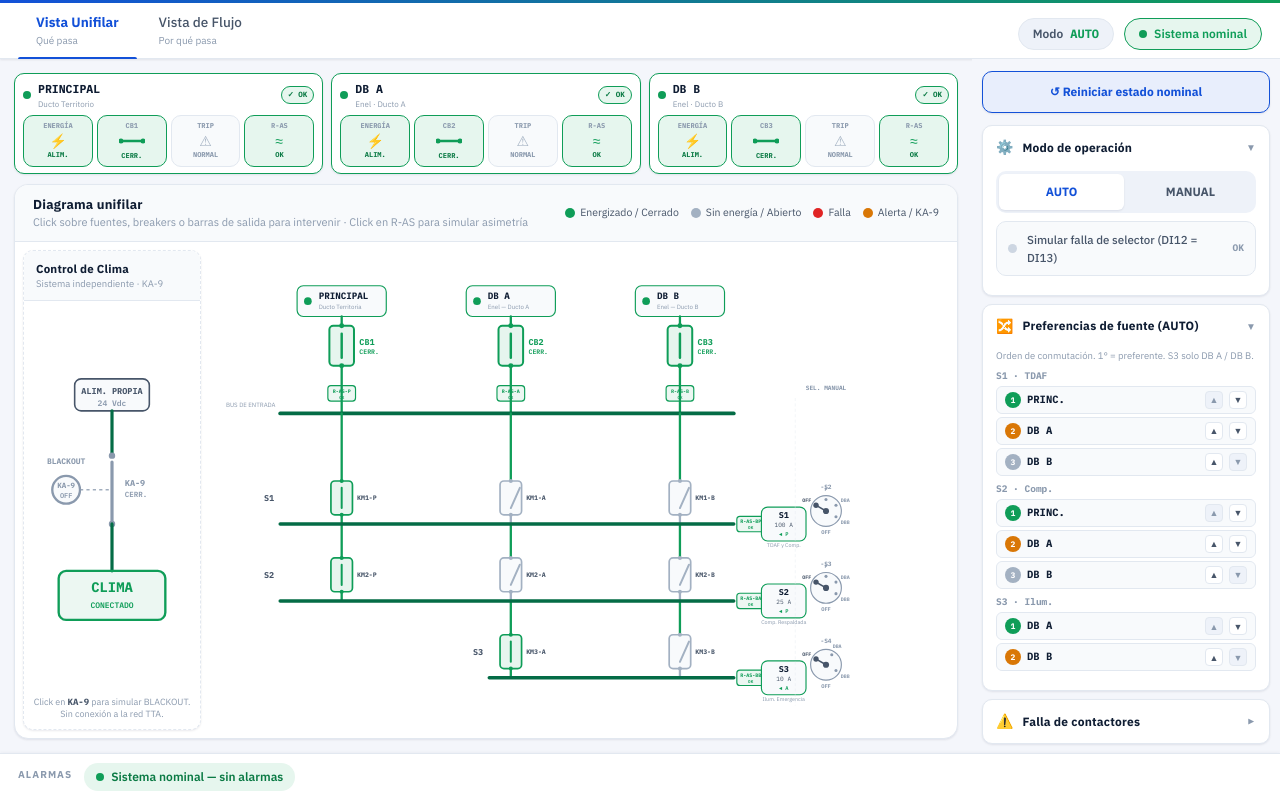
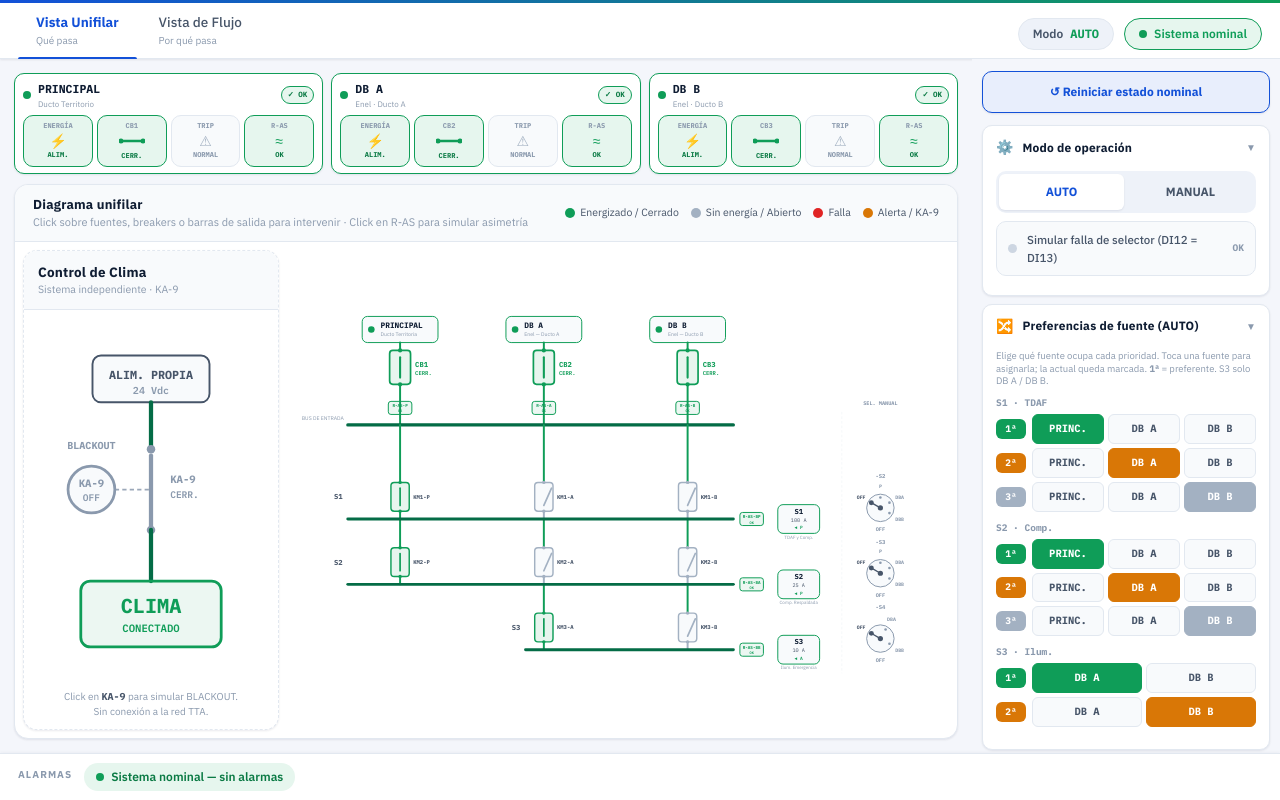
Before and after one commit to NicoBrito/tta-simulator, a React (Vite) app: page / in a window 1280 px wide. Built offline with nearby package versions, Linux system fonts and the light colour scheme.

Commit message:
patos prompt

```diff
--- a/src/components/ControlPanel/ControlPanel.tsx
+++ b/src/components/ControlPanel/ControlPanel.tsx
@@ -5,6 +5,10 @@ import type { OutputId, ContactorId, SourceId } from '../../engine'
 
 const SOURCE_SHORT: Record<SourceId, string> = { P: 'PRINC.', A: 'DB A', B: 'DB B' }
 const OUT_LABEL: Record<OutputId, string> = { S1: 'S1 · TDAF', S2: 'S2 · Comp.', S3: 'S3 · Ilum.' }
+const ALL_SRCS: SourceId[] = ['P', 'A', 'B']
+// Color y etiqueta por nivel de prioridad
+const PRIO_COLOR = ['var(--energized)', 'var(--warn)', 'var(--dead)']
+const PRIO_LABEL = ['1ª', '2ª', '3ª']
 
 type Tone = 'good' | 'danger' | 'warn'
 
@@ -130,12 +134,14 @@ export default function ControlPanel() {
   const isFalla = mode === 'FALLA_SELECTOR'
   const faultCount = Object.values(inputs.contactorFaults).filter(Boolean).length
 
-  function swapPref(out: OutputId, i: number, dir: -1 | 1) {
+  // Asigna `src` a la prioridad `slot` intercambiándolo con su posición actual
+  // (mantiene la lista como una permutación válida, sin fuentes repetidas).
+  function setPrefAt(out: OutputId, slot: number, src: SourceId) {
     const prefs = [...inputs.outputs[out].prefs]
-    const j = i + dir
-    if (j < 0 || j >= prefs.length) return
-    ;[prefs[i], prefs[j]] = [prefs[j], prefs[i]]
-    prefs.forEach((src, idx) => setOutputPref(out, idx, src))
+    const cur = prefs.indexOf(src)
+    if (cur < 0 || cur === slot) return
+    ;[prefs[slot], prefs[cur]] = [prefs[cur], prefs[slot]]
+    prefs.forEach((s, idx) => setOutputPref(out, idx, s))
   }
 
   return (
@@ -188,55 +194,55 @@ export default function ControlPanel() {
 
       {/* ── PREFERENCIAS DE FUENTE (AUTO) ── */}
       <Section title="Preferencias de fuente (AUTO)" icon="🔀">
-        <div style={{ fontSize: 9.5, color: 'var(--text-muted)', marginBottom: 6, lineHeight: 1.35 }}>
-          Orden de conmutación. 1° = preferente. S3 solo DB A / DB B.
+        <div style={{ fontSize: 9.5, color: 'var(--text-muted)', marginBottom: 8, lineHeight: 1.35 }}>
+          Elige qué fuente ocupa cada prioridad. Toca una fuente para asignarla; la actual queda
+          marcada. <strong>1ª</strong> = preferente. S3 solo DB A / DB B.
         </div>
         {(['S1','S2','S3'] as OutputId[]).map((out) => {
           const prefs = inputs.outputs[out].prefs
+          const sources = ALL_SRCS.filter((s) => prefs.includes(s))
           return (
-            <div key={out} style={{ marginBottom: 6 }}>
+            <div key={out} style={{ marginBottom: 9 }}>
               <div style={{
                 fontSize: 9.5, fontWeight: 700, color: 'var(--text-muted)',
-                fontFamily: 'var(--font-mono)', marginBottom: 3,
+                fontFamily: 'var(--font-mono)', marginBottom: 4,
               }}>{OUT_LABEL[out]}</div>
-              <div style={{ display: 'flex', flexDirection: 'column', gap: 3 }}>
-                {prefs.map((src, i) => (
-                  <div key={src} style={{
-                    display: 'flex', alignItems: 'center', gap: 6,
-                    padding: '4px 8px', borderRadius: 'var(--r-sm)',
-                    background: 'var(--bg-inset)', border: '1px solid var(--border)',
-                  }}>
-                    {/* Círculo numerado */}
-                    <span style={{
-                      width: 16, height: 16, borderRadius: '50%', flexShrink: 0,
-                      background: i === 0 ? 'var(--energized)' : i === 1 ? 'var(--warn)' : 'var(--dead)',
-                      display: 'flex', alignItems: 'center', justifyContent: 'center',
-                      fontSize: 8, fontWeight: 700, color: '#fff', fontFamily: 'var(--font-mono)',
-                    }}>{i + 1}</span>
-                    {/* Nombre fuente */}
-                    <span style={{
-                      flex: 1, fontSize: 10.5, fontWeight: 700,
-                      color: 'var(--text-primary)', fontFamily: 'var(--font-mono)',
-                    }}>{SOURCE_SHORT[src]}</span>
-                    {/* Flechas */}
-                    <button type="button" disabled={i === 0} onClick={() => swapPref(out, i, -1)}
-                      style={{
-                        width: 18, height: 18, border: '1px solid var(--border)', borderRadius: 4,
-                        background: i === 0 ? 'var(--bg-subtle)' : 'var(--bg-surface)',
-                        color: i === 0 ? 'var(--text-muted)' : 'var(--text-secondary)',
-                        cursor: i === 0 ? 'default' : 'pointer', fontSize: 9, padding: 0,
-                        display: 'flex', alignItems: 'center', justifyContent: 'center',
-                      }}>▲</button>
-                    <button type="button" disabled={i === prefs.length - 1} onClick={() => swapPref(out, i, 1)}
-                      style={{
-                        width: 18, height: 18, border: '1px solid var(--border)', borderRadius: 4,
-                        background: i === prefs.length - 1 ? 'var(--bg-subtle)' : 'var(--bg-surface)',
-                        color: i === prefs.length - 1 ? 'var(--text-muted)' : 'var(--text-secondary)',
-                        cursor: i === prefs.length - 1 ? 'default' : 'pointer', fontSize: 9, padding: 0,
-                        display: 'flex', alignItems: 'center', justifyContent: 'center',
-                      }}>▼</button>
-                  </div>
-                ))}
+              <div style={{ display: 'flex', flexDirection: 'column', gap: 4 }}>
+                {prefs.map((_, slot) => {
+                  const col = PRIO_COLOR[slot]
+                  return (
+                    <div key={slot} style={{ display: 'flex', alignItems: 'center', gap: 6 }}>
+                      {/* Insignia de prioridad */}
+                      <span style={{
+                        flexShrink: 0, minWidth: 30, textAlign: 'center',
+                        padding: '3px 0', borderRadius: 'var(--r-sm)',
+                        background: col, color: '#fff', fontSize: 9.5, fontWeight: 700,
+                        fontFamily: 'var(--font-mono)',
+                      }}>{PRIO_LABEL[slot]}</span>
+                      {/* Botones de fuente (la activa, resaltada) */}
+                      <div style={{ display: 'flex', gap: 4, flex: 1 }}>
+                        {sources.map((src) => {
+                          const active = prefs[slot] === src
+                          return (
+                            <button key={src} type="button"
+                              onClick={() => setPrefAt(out, slot, src)}
+                              title={active ? `${SOURCE_SHORT[src]} ya es la ${PRIO_LABEL[slot]} preferencia`
+                                : `Asignar ${SOURCE_SHORT[src]} como ${PRIO_LABEL[slot]} preferencia`}
+                              style={{
+                                flex: 1, padding: '6px 0', borderRadius: 'var(--r-sm)',
+                                fontSize: 10.5, fontWeight: 700, fontFamily: 'var(--font-mono)',
+                                cursor: active ? 'default' : 'pointer',
+                                border: `1.5px solid ${active ? col : 'var(--border)'}`,
+                                background: active ? col : 'var(--bg-inset)',
+                                color: active ? '#fff' : 'var(--text-secondary)',
+                                transition: 'all 0.15s ease',
+                              }}>{SOURCE_SHORT[src]}</button>
+                          )
+                        })}
+                      </div>
+                    </div>
+                  )
+                })}
               </div>
             </div>
           )
--- a/src/components/SingleLineDiagram/SingleLineDiagram.tsx
+++ b/src/components/SingleLineDiagram/SingleLineDiagram.tsx
@@ -20,7 +20,8 @@ const C_BORDER  = 'var(--border)'
 const C_BRAND   = 'var(--brand)'
 
 // ── Layout ───────────────────────────────────────────────────────────────────
-// viewBox: 960 × 720  (ampliado para KA-9 abajo y relés de asimetría)
+// viewBox: 1040 × 580. Lado derecho re-espaciado para que las cajas de salida
+// (S1/S2/S3) y los selectores manuales no se superpongan.
 const COL: Record<SourceId, number> = { P: 170, A: 390, B: 610 }
 const ROW: Record<OutputId, number> = { S1: 300, S2: 400, S3: 500 }
 const BUS_Y   = 190   // bus principal de entrada
@@ -35,12 +36,12 @@ const KM_W = 28, KM_H = 44   // contactor
 const xBusL = 90
 const xBusR = 680
 
-// Etiquetas de salida (caja S1/S2/S3): centradas en xOutBox
-const xOutBox = 718
-
-// Separador y selectores manuales
-const xSep  = 760
-const SEL_X = 800
+// Relé R-AS de salida, caja de salida y columna de selectores (con holgura entre sí)
+const xRasOut = xBusR + 28   // relé R-AS de barra de salida  (686–726)
+const xOutBox = 748          // caja S1/S2/S3 (left)           (748–812)
+const OUTBOX_W = 64
+const xSep    = 846          // separador vertical
+const SEL_X   = 905          // centro de los selectores manuales
 
 // Nombres
 const SOURCE_NAMES: Record<SourceId, string> = { P: 'PRINCIPAL', A: 'DB A', B: 'DB B' }
@@ -112,8 +113,9 @@ function RotarySelector({ cx, cy, out, selection, active, onSelect }: {
   active: boolean
   onSelect: (src: SourceId | null) => void
 }) {
-  const R = 20
+  const R = 21
   const armLen = R - 4
+  const labelR = R + 13
   const positions = SEL_POSITIONS[out]
   const n = positions.length
   const toRad = (deg: number) => (deg * Math.PI) / 180
@@ -126,7 +128,8 @@ function RotarySelector({ cx, cy, out, selection, active, onSelect }: {
   const tipY = cy + Math.sin(armAngle) * armLen
   return (
     <g style={{ cursor: active ? 'pointer' : 'default' }}>
-      <text x={cx} y={cy - R - 8} textAnchor="middle" fontSize={8} fontWeight={700}
+      {/* Nombre del selector — bien por encima del arco de etiquetas para no montarse */}
+      <text x={cx} y={cy - R - 24} textAnchor="middle" fontSize={8.5} fontWeight={700}
         fill={active ? C_BRAND : C_MUTED} fontFamily={FONT_MONO}>{SEL_NAMES[out]}</text>
       <circle cx={cx} cy={cy} r={R} fill={active ? 'var(--brand-tint)' : C_INSET}
         stroke={active ? C_BRAND : C_MUTED} strokeWidth={active ? 2 : 1.5} />
@@ -134,16 +137,16 @@ function RotarySelector({ cx, cy, out, selection, active, onSelect }: {
         const rad = toRad(angleOf(i))
         const px = cx + Math.cos(rad) * (R - 5)
         const py = cy + Math.sin(rad) * (R - 5)
-        const lx = cx + Math.cos(rad) * (R + 9)
-        const ly = cy + Math.sin(rad) * (R + 9)
+        const lx = cx + Math.cos(rad) * labelR
+        const ly = cy + Math.sin(rad) * labelR
         const isSel = selIdx === i
         return (
           <g key={i} onClick={active ? () => onSelect(src) : undefined}
             style={{ cursor: active ? 'pointer' : 'default' }}>
-            {active && <circle cx={px} cy={py} r={7} fill="transparent" className="tta-hit" />}
-            <circle cx={px} cy={py} r={isSel ? 3.5 : 2}
+            {active && <circle cx={px} cy={py} r={8} fill="transparent" className="tta-hit" />}
+            <circle cx={px} cy={py} r={isSel ? 3.8 : 2}
               fill={isSel ? (active ? C_BRAND : C_SEC) : C_MUTED} />
-            <text x={lx} y={ly + 3} textAnchor="middle" fontSize={6.5} fontWeight={700}
+            <text x={lx} y={ly + 3} textAnchor="middle" fontSize={7.5} fontWeight={700}
               fill={isSel ? (active ? C_BRAND : C_SEC) : C_MUTED}
               fontFamily={FONT_MONO}>{posLabel(src)}</text>
           </g>
@@ -153,7 +156,8 @@ function RotarySelector({ cx, cy, out, selection, active, onSelect }: {
         stroke={active ? C_BRAND : C_SEC} strokeWidth={active ? 2.5 : 2}
         strokeLinecap="round" style={{ transition: 'all 0.3s ease' }} />
       <circle cx={cx} cy={cy} r={4} fill={active ? C_BRAND : C_SEC} />
-      <text x={cx} y={cy + R + 10} textAnchor="middle" fontSize={7} fontWeight={700}
+      {/* Valor seleccionado — debajo del arco */}
+      <text x={cx} y={cy + R + 15} textAnchor="middle" fontSize={8} fontWeight={700}
         fill={active ? C_BRAND : C_MUTED} fontFamily={FONT_MONO}>
         {posLabel(selection)}
       </text>
@@ -219,7 +223,7 @@ export default function SingleLineDiagram() {
       <div style={{ flex: 1, minHeight: 0, padding: 8, display: 'flex', gap: 10 }}>
         <Ka9Module />
         <div style={{ flex: 1, minWidth: 0 }}>
-        <svg viewBox="0 0 960 580" width="100%" height="100%"
+        <svg viewBox="0 0 1010 580" width="100%" height="100%"
           preserveAspectRatio="xMidYMid meet" role="img" aria-label="Diagrama unifilar TTA"
           style={{ fontFamily: FONT_MONO }}>
 
@@ -336,7 +340,7 @@ export default function SingleLineDiagram() {
             const ok     = inputs.outputs[out].outputAsymmetryOk
             return (
               <RelayAS key={out}
-                x={xBusR + 22} y={busY}
+                x={xRasOut} y={busY}
                 label={rasId}
                 ok={ok}
                 onClick={() => toggleOutputAsymmetry(out)} />
@@ -349,20 +353,21 @@ export default function SingleLineDiagram() {
             const color  = wireColor(status)
             const src    = connected[out]
             const busY   = ROW[out] + OUT_OFF
+            const cx     = xOutBox + OUTBOX_W / 2
             return (
               <g key={out} pointerEvents="none">
-                <rect x={xOutBox - 2} y={busY - 22} width={58} height={44} rx={8}
+                <rect x={xOutBox} y={busY - 22} width={OUTBOX_W} height={44} rx={8}
                   fill={C_INSET} stroke={color} strokeWidth={1.5} />
-                <text x={xOutBox + 27} y={busY - 8} textAnchor="middle" fontSize={11} fontWeight={700} fill={C_TEXT}>{out}</text>
-                <text x={xOutBox + 27} y={busY + 4} textAnchor="middle" fontSize={8} fill={C_SEC}>{OUTPUT_AMPS[out]}</text>
-                <text x={xOutBox + 27} y={busY + 16} textAnchor="middle" fontSize={7} fontWeight={600} fill={color}>
+                <text x={cx} y={busY - 8} textAnchor="middle" fontSize={11} fontWeight={700} fill={C_TEXT}>{out}</text>
+                <text x={cx} y={busY + 4} textAnchor="middle" fontSize={8} fill={C_SEC}>{OUTPUT_AMPS[out]}</text>
+                <text x={cx} y={busY + 16} textAnchor="middle" fontSize={7} fontWeight={600} fill={color}>
                   {src ? `◄ ${src}` : 'SIN FTE'}
                 </text>
               </g>
             )
           })}
           {(['S1','S2','S3'] as OutputId[]).map((out) => (
-            <text key={out} x={xOutBox + 27} y={ROW[out] + OUT_OFF + 30} textAnchor="middle" fontSize={7}
+            <text key={out} x={xOutBox + OUTBOX_W / 2} y={ROW[out] + OUT_OFF + 30} textAnchor="middle" fontSize={7}
               fill={C_MUTED} fontFamily="var(--font-sans)" pointerEvents="none">{OUTPUT_NAME[out]}</text>
           ))}
 
@@ -400,69 +405,69 @@ function Ka9Module() {
 
   const climaOn = !ka9            // contacto NC: clima conectado salvo blackout
   const colKa9  = ka9 ? C_WARN : C_MUTED
-  const xc = 75
+  const xc = 110
 
   return (
     <div style={{
-      width: 178, flexShrink: 0, height: '100%', display: 'flex', flexDirection: 'column',
-      background: C_SURFACE, border: `1px dashed ${C_BORDER}`, borderRadius: 'var(--r-md)',
+      width: 256, flexShrink: 0, height: '100%', display: 'flex', flexDirection: 'column',
+      background: C_SURFACE, border: `1.5px dashed ${C_BORDER}`, borderRadius: 'var(--r-lg)',
       boxShadow: 'var(--shadow-sm)', overflow: 'hidden',
     }}>
       {/* Encabezado del subsistema */}
-      <div style={{ padding: '9px 12px', borderBottom: `1px solid ${C_BORDER}`, background: C_INSET, flexShrink: 0 }}>
-        <div style={{ fontSize: 11.5, fontWeight: 700, color: C_TEXT, letterSpacing: 0.2 }}>Control de Clima</div>
-        <div style={{ fontSize: 9.5, color: C_MUTED }}>Sistema independiente · KA-9</div>
+      <div style={{ padding: '11px 14px', borderBottom: `1px solid ${C_BORDER}`, background: C_INSET, flexShrink: 0 }}>
+        <div style={{ fontSize: 13.5, fontWeight: 700, color: C_TEXT, letterSpacing: 0.2 }}>Control de Clima</div>
+        <div style={{ fontSize: 10.5, color: C_MUTED }}>Sistema independiente · KA-9</div>
       </div>
 
       {/* Esquema vertical */}
-      <div style={{ flex: 1, minHeight: 0, padding: 8, display: 'flex', flexDirection: 'column' }}>
-        <svg viewBox="0 0 150 258" width="100%" height="100%" preserveAspectRatio="xMidYMid meet"
+      <div style={{ flex: 1, minHeight: 0, padding: 10, display: 'flex', flexDirection: 'column' }}>
+        <svg viewBox="0 0 220 314" width="100%" height="100%" preserveAspectRatio="xMidYMid meet"
           style={{ fontFamily: FONT_MONO, flex: 1, minHeight: 0 }} role="img" aria-label="Control de clima KA-9">
 
           {/* Alimentación propia */}
-          <rect x={40} y={16} width={70} height={30} rx={6} fill={C_INSET} stroke={C_SEC} strokeWidth={1.5} />
-          <text x={xc} y={30} textAnchor="middle" fontSize={8} fontWeight={700} fill={C_SEC}>ALIM. PROPIA</text>
-          <text x={xc} y={41} textAnchor="middle" fontSize={7.5} fontWeight={600} fill={C_MUTED}>24 Vdc</text>
+          <rect x={55} y={20} width={110} height={44} rx={8} fill={C_INSET} stroke={C_SEC} strokeWidth={1.8} />
+          <text x={xc} y={42} textAnchor="middle" fontSize={11} fontWeight={700} fill={C_SEC}>ALIM. PROPIA</text>
+          <text x={xc} y={56} textAnchor="middle" fontSize={9.5} fontWeight={600} fill={C_MUTED}>24 Vdc</text>
 
           {/* Alim. → contacto (siempre con tensión propia) */}
-          <Wire x1={xc} y1={46} x2={xc} y2={88} status="on" onColor={C_ON_H} w={3} />
+          <Wire x1={xc} y1={64} x2={xc} y2={108} status="on" onColor={C_ON_H} w={4} />
 
           {/* Bobina KA-9 (la energiza el BLACKOUT) — clickeable */}
           <g onClick={() => setBlackout(!blackout)} style={{ cursor: 'pointer' }}>
             <title>{blackout ? 'Desactivar BLACKOUT' : 'Activar BLACKOUT (energiza KA-9)'}</title>
-            <circle cx={32} cy={120} r={18} fill="transparent" className="tta-hit" />
-            <text x={32} y={96} textAnchor="middle" fontSize={7.5} fontWeight={700} fill={C_MUTED}>BLACKOUT</text>
-            <circle cx={32} cy={120} r={13}
-              fill={ka9 ? 'rgba(217,119,6,0.12)' : C_INSET} stroke={colKa9} strokeWidth={2.2}
+            <circle cx={54} cy={146} r={30} fill="transparent" className="tta-hit" />
+            <text x={54} y={108} textAnchor="middle" fontSize={9.5} fontWeight={700} fill={C_MUTED}>BLACKOUT</text>
+            <circle cx={54} cy={146} r={22}
+              fill={ka9 ? 'rgba(217,119,6,0.12)' : C_INSET} stroke={colKa9} strokeWidth={2.6}
               className={ka9 ? 'tta-fault-blink' : undefined} />
-            <text x={32} y={118} textAnchor="middle" fontSize={7} fontWeight={700} fill={colKa9}>KA-9</text>
-            <text x={32} y={128} textAnchor="middle" fontSize={6.5} fontWeight={600} fill={colKa9}>{ka9 ? 'ON' : 'OFF'}</text>
-            {ka9 && <AlarmRing cx={32} cy={120} r={20} />}
+            <text x={54} y={144} textAnchor="middle" fontSize={10} fontWeight={700} fill={colKa9}>KA-9</text>
+            <text x={54} y={157} textAnchor="middle" fontSize={9} fontWeight={600} fill={colKa9}>{ka9 ? 'ON' : 'OFF'}</text>
+            {ka9 && <AlarmRing cx={54} cy={146} r={28} />}
           </g>
           {/* Vínculo de control (la bobina acciona el contacto) */}
-          <line x1={45} y1={120} x2={xc} y2={120} stroke={colKa9} strokeWidth={1.3} strokeDasharray="3 3" opacity={0.8} />
+          <line x1={76} y1={146} x2={xc} y2={146} stroke={colKa9} strokeWidth={1.6} strokeDasharray="4 3" opacity={0.85} />
 
           {/* Contacto NC del relé KA-9: cerrado normal, ABRE con blackout (deslastre) */}
-          <circle cx={xc} cy={88}  r={3} fill={colKa9} />
-          <circle cx={xc} cy={152} r={3} fill={colKa9} />
-          <line x1={xc} y1={152} x2={climaOn ? xc : xc + 15} y2={climaOn ? 94 : 100}
-            stroke={colKa9} strokeWidth={3} strokeLinecap="round" style={{ transition: 'all 0.25s ease' }} />
-          <text x={xc + 12} y={116} textAnchor="start" fontSize={8} fontWeight={700} fill={colKa9}>KA-9</text>
-          <text x={xc + 12} y={127} textAnchor="start" fontSize={7} fontWeight={600} fill={colKa9}>{climaOn ? 'CERR.' : 'ABIERTO'}</text>
+          <circle cx={xc} cy={108} r={4} fill={colKa9} />
+          <circle cx={xc} cy={184} r={4} fill={colKa9} />
+          <line x1={xc} y1={184} x2={climaOn ? xc : xc + 22} y2={climaOn ? 114 : 122}
+            stroke={colKa9} strokeWidth={4} strokeLinecap="round" style={{ transition: 'all 0.25s ease' }} />
+          <text x={xc + 18} y={140} textAnchor="start" fontSize={10} fontWeight={700} fill={colKa9}>KA-9</text>
+          <text x={xc + 18} y={154} textAnchor="start" fontSize={9} fontWeight={600} fill={colKa9}>{climaOn ? 'CERR.' : 'ABIERTO'}</text>
 
           {/* Contacto → CLIMA */}
-          <Wire x1={xc} y1={152} x2={xc} y2={196} status={climaOn ? 'on' : 'off'} onColor={C_ON_H} w={3} />
+          <Wire x1={xc} y1={184} x2={xc} y2={232} status={climaOn ? 'on' : 'off'} onColor={C_ON_H} w={4} />
 
           {/* Caja CLIMA */}
-          <rect x={25} y={196} width={100} height={46} rx={7}
-            fill={climaOn ? 'rgba(15,157,88,0.08)' : C_INSET} stroke={climaOn ? C_ON : C_MUTED} strokeWidth={2.2} />
-          <text x={xc} y={216} textAnchor="middle" fontSize={13} fontWeight={700} fill={climaOn ? C_ON : C_MUTED}>CLIMA</text>
-          <text x={xc} y={231} textAnchor="middle" fontSize={7.5} fontWeight={600} fill={climaOn ? C_ON : C_MUTED}>
+          <rect x={44} y={232} width={132} height={62} rx={9}
+            fill={climaOn ? 'rgba(15,157,88,0.08)' : C_INSET} stroke={climaOn ? C_ON : C_MUTED} strokeWidth={2.6} />
+          <text x={xc} y={262} textAnchor="middle" fontSize={19} fontWeight={700} fill={climaOn ? C_ON : C_MUTED}>CLIMA</text>
+          <text x={xc} y={280} textAnchor="middle" fontSize={10} fontWeight={600} fill={climaOn ? C_ON : C_MUTED}>
             {climaOn ? 'CONECTADO' : 'DESLASTRADO'}
           </text>
         </svg>
 
-        <div style={{ fontSize: 9, color: C_MUTED, textAlign: 'center', lineHeight: 1.4, paddingTop: 6, flexShrink: 0 }}>
+        <div style={{ fontSize: 10, color: C_MUTED, textAlign: 'center', lineHeight: 1.45, paddingTop: 8, flexShrink: 0 }}>
           Click en <strong style={{ fontFamily: FONT_MONO, color: C_SEC }}>KA-9</strong> para simular BLACKOUT.<br />
           Sin conexión a la red TTA.
         </div>
```
